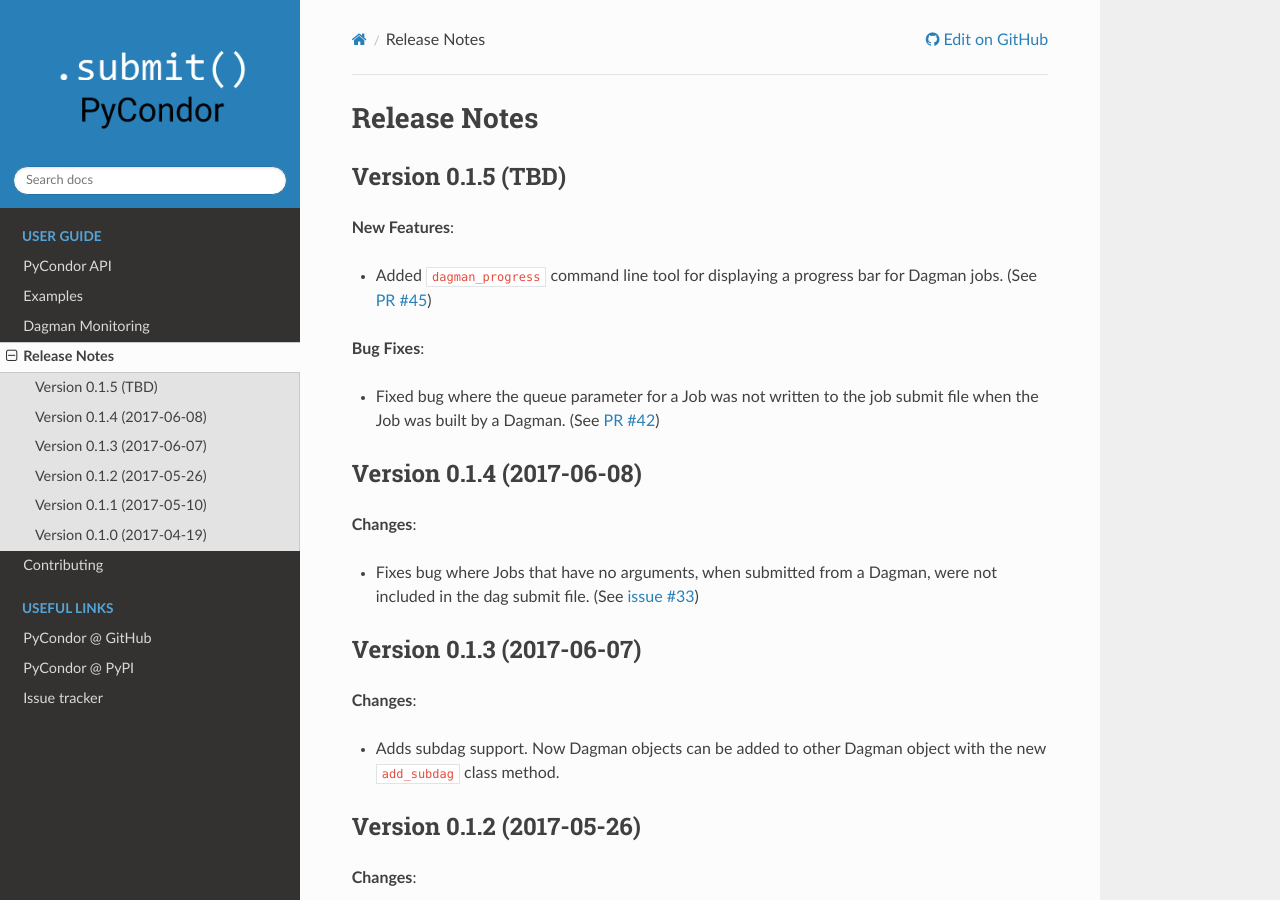
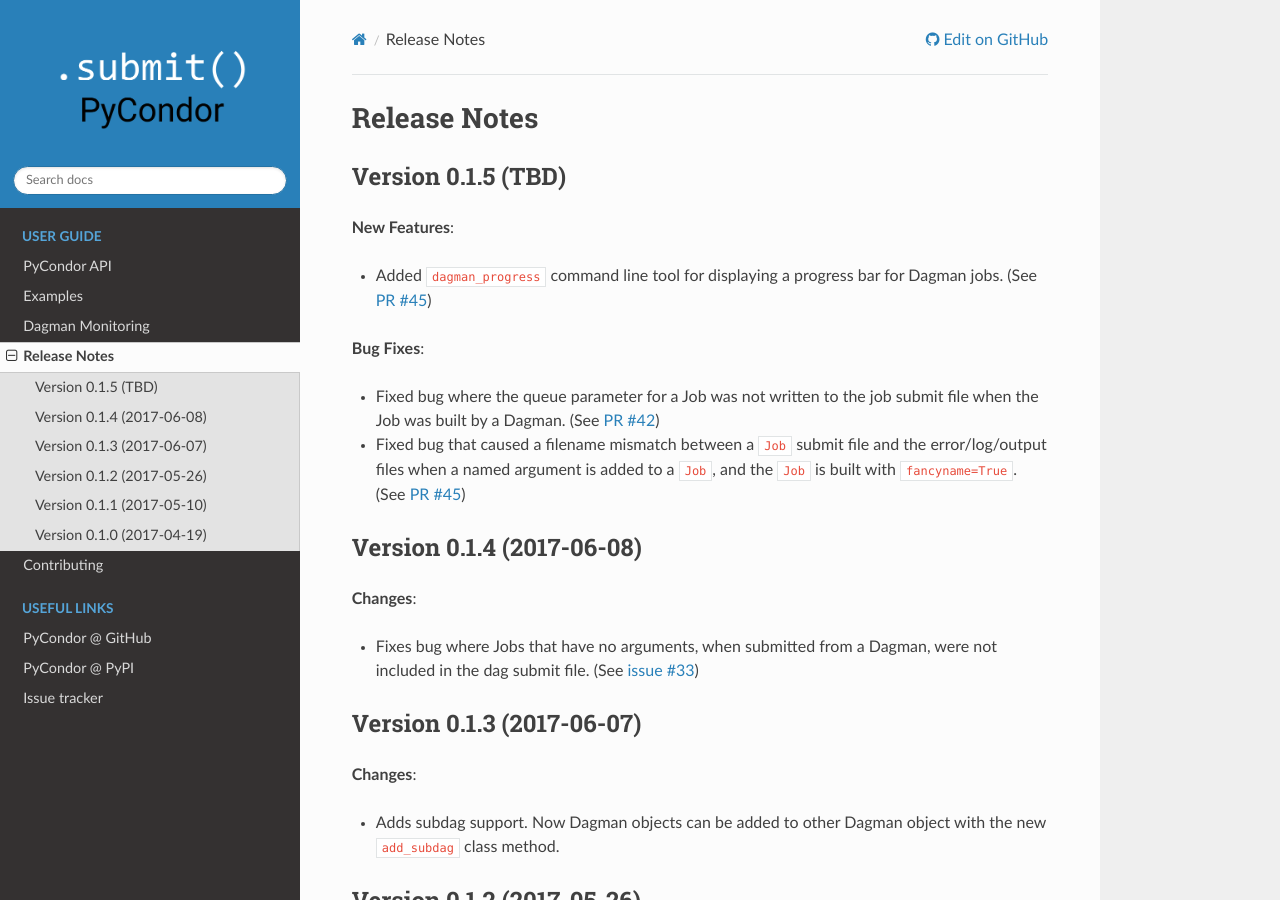
Before and after one commit to pycondor/pycondor, a Sphinx documentation site: the page built from docs/changelog.rst, in a window 1280 px wide and 900 px high. Built offline with Sphinx 7.4.7 and the Read the Docs theme 2.0.0, drawn with Linux system fonts in a browser that asks for light colours; the version number could not be read and is left out.

Commit message:
Adds changelog entry

```diff
--- a/docs/changelog.rst
+++ b/docs/changelog.rst
@@ -16,6 +16,7 @@
 **Bug Fixes**:
 
 * Fixed bug where the queue parameter for a Job was not written to the job submit file when the Job was built by a Dagman. (See `PR #42 <https://github.com/jrbourbeau/pycondor/pull/42>`_)
+* Fixed bug that caused a filename mismatch between a ``Job`` submit file and the error/log/output files when a named argument is added to a ``Job``, and the ``Job`` is built with ``fancyname=True``. (See `PR #45 <https://github.com/jrbourbeau/pycondor/pull/48>`_)
 
 
 Version 0.1.4 (2017-06-08)
```
